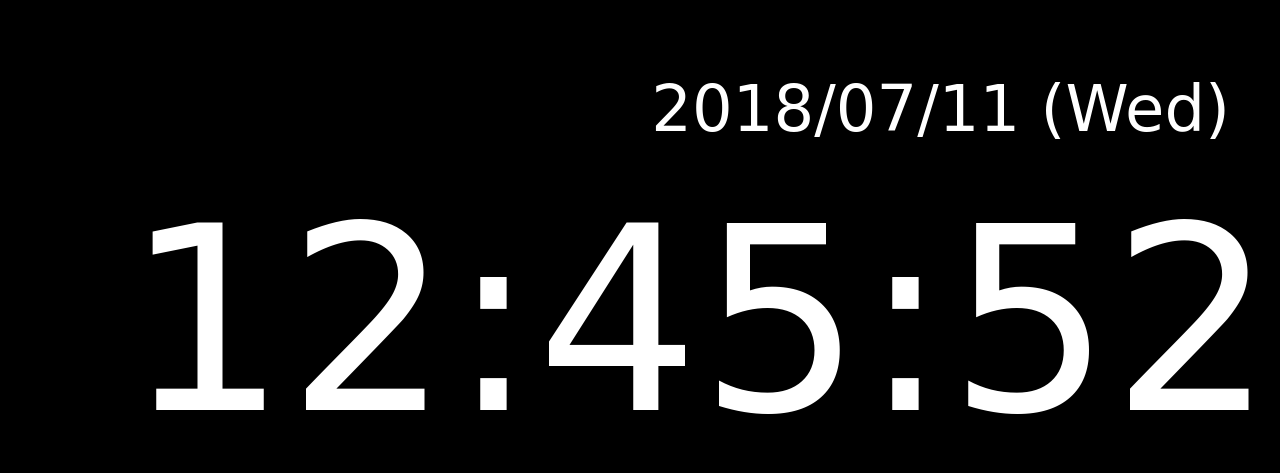
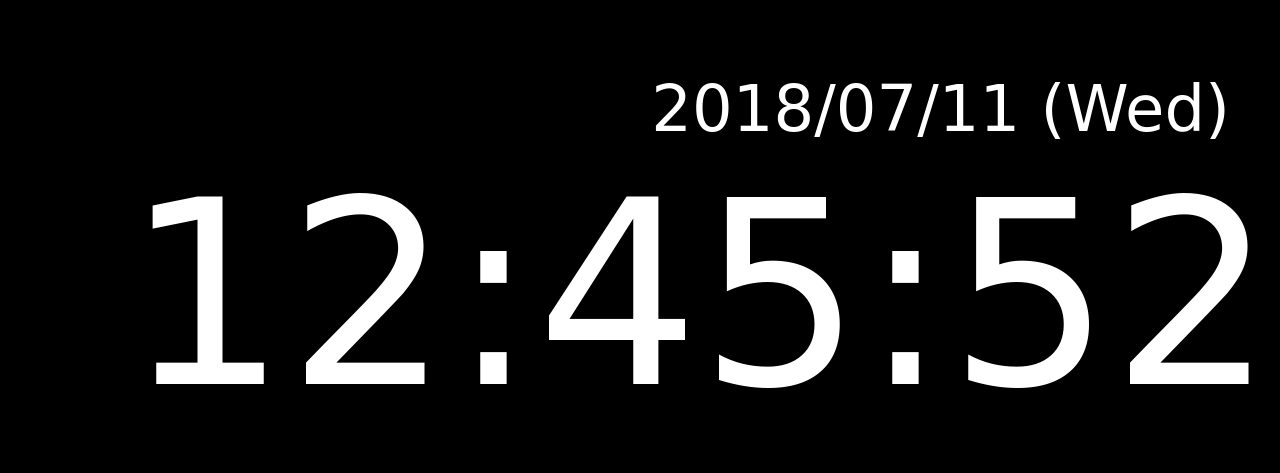
Before and after one commit to yoshi-practice/time-manager, a plain HTML site: page index.html in a window 1280 px wide. Drawn offline with Linux system fonts and the light colour scheme.

Commit message:
delete padding-top

```diff
--- a/style.css
+++ b/style.css
@@ -26,7 +26,6 @@ span#clock_date {
 }
 
 span#clock_time {
-    padding-top: 0.1em;
     font-size: 2em;
 }
 
```
